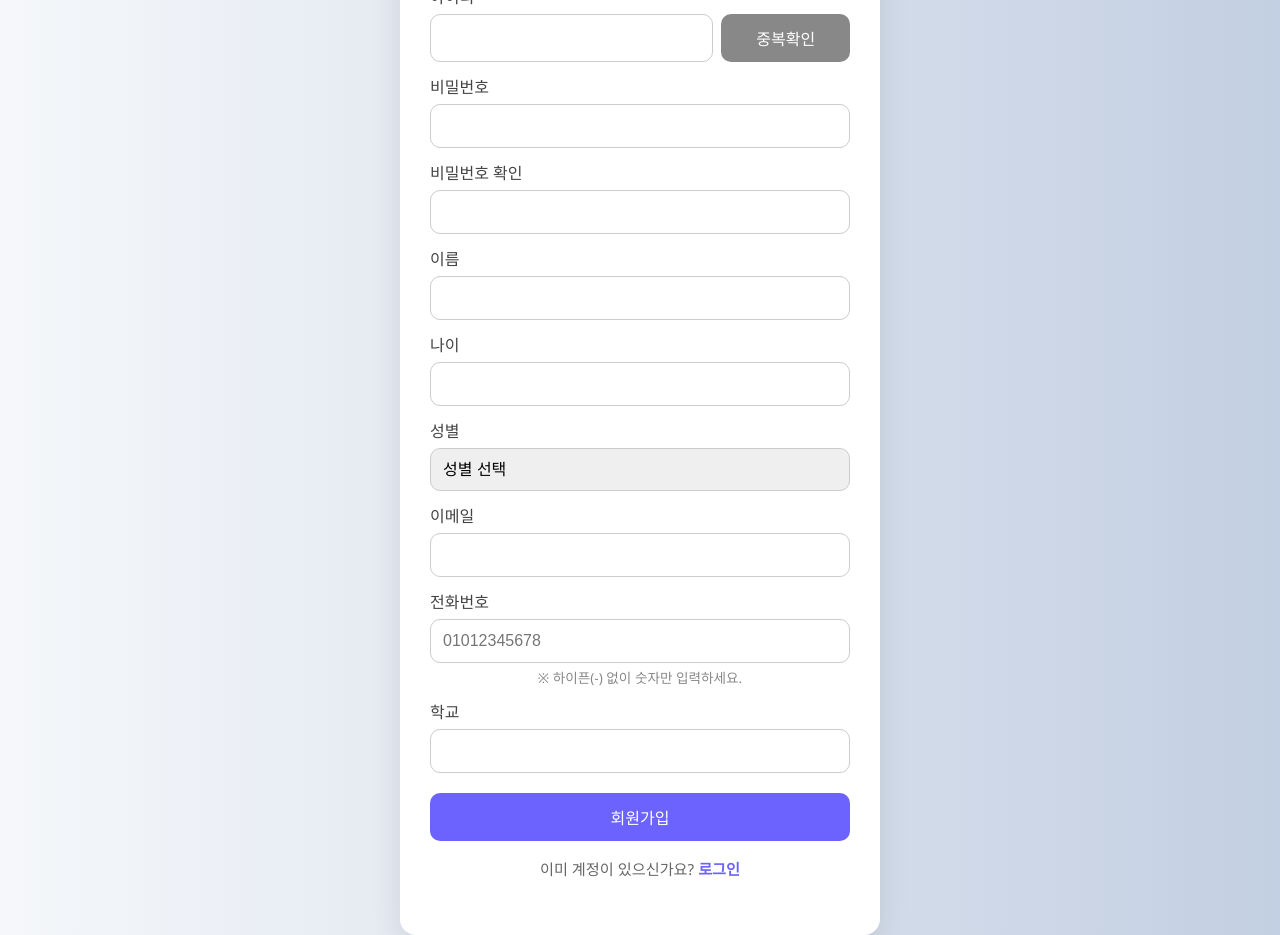
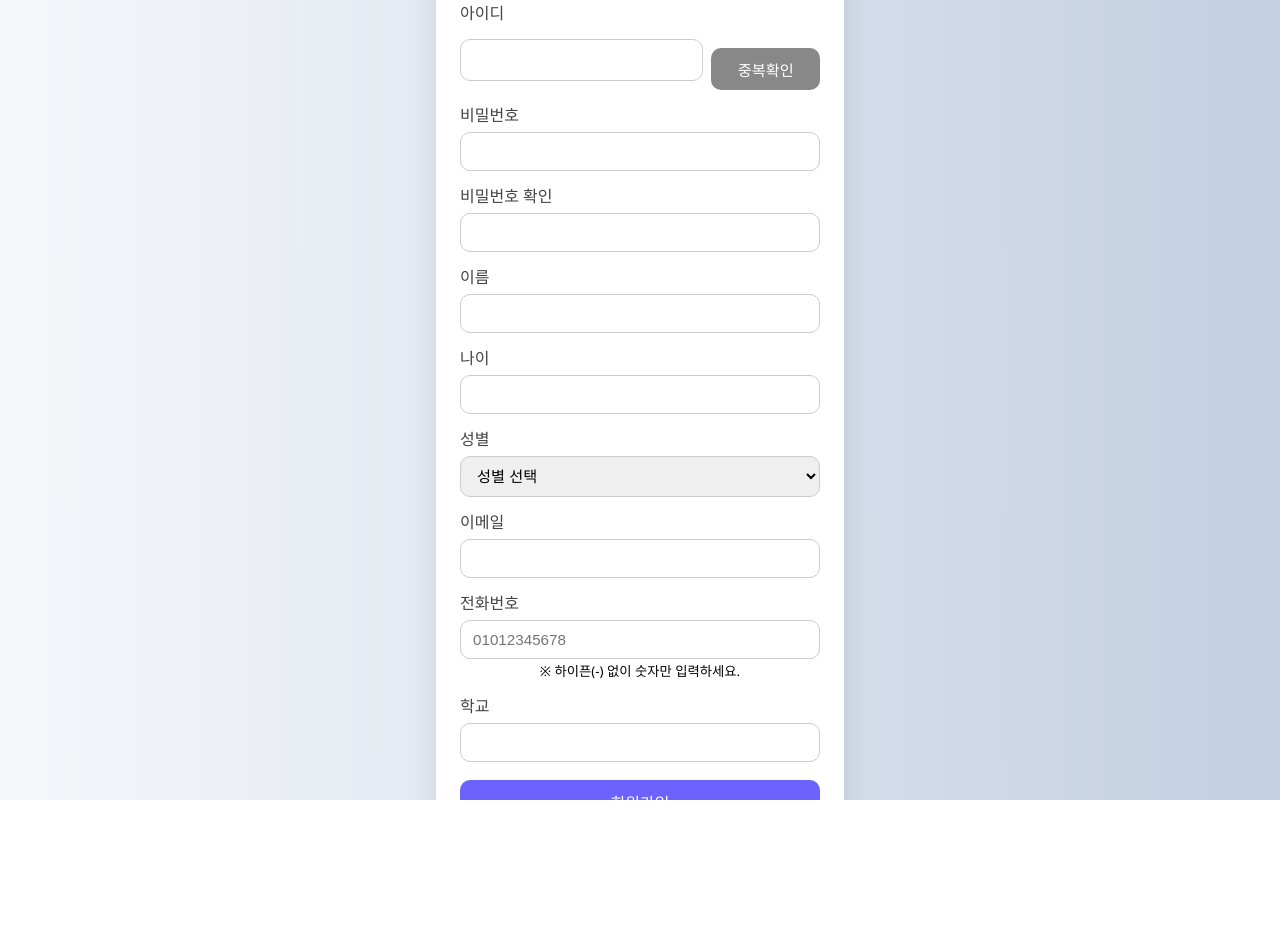
Before and after one commit to Brightyum/ChatTogether, a Flask app: page /signup in a window 1280 px wide. After the commit the page ends 800 px from the top, so only its background shows below. Run offline with Flask 3, Linux system fonts and the light colour scheme.

Commit message:
fix : 웹 페이지 전체 디자인 수정

```diff
--- a/server/static/css/signup.css
+++ b/server/static/css/signup.css
@@ -1,28 +1,43 @@
 /* 전체 화면 설정 */
-body {
+html, body {
+  height: 100%;
+  width: 100%;
+  margin: 0;
+  padding: 0;
+  overflow: hidden;
   background: linear-gradient(to right, #f5f7fa, #c3cfe2);
   font-family: 'Segoe UI', sans-serif;
   display: flex;
   align-items: center;
   justify-content: center;
-  height: 100vh;
-  margin: 0;
+}
+
+/* 중앙 정렬 + 위아래 여백 추가 */
+body::before,
+body::after {
+  content: "";
+  flex: 1;
+}
+
+body {
+  flex-direction: column;
 }
 
 /* 폼 박스 */
 .form-container {
   background-color: white;
-  padding: 40px 30px;
+  padding: 32px 24px;
   border-radius: 16px;
   box-shadow: 0 8px 30px rgba(0, 0, 0, 0.1);
   width: 100%;
-  max-width: 420px;
+  max-width: 360px;  /* 조금 줄인 크기 */
   text-align: center;
+  flex-shrink: 0;
 }
 
-/* 제목 */
 .form-container h2 {
-  margin-bottom: 24px;
+  margin-bottom: 20px;
+  font-size: 1.4rem;
   color: #333;
 }
 
@@ -36,44 +51,31 @@ body {
 }
 
 .form-container input[type="text"],
-.form-container input[type="password"] {
+.form-container input[type="password"],
+.form-container input[type="number"],
+.form-container input[type="email"],
+.form-container input[type="tel"],
+.form-container select {
   width: 100%;
-  padding: 12px;
+  padding: 10px 12px;
   border: 1px solid #ccc;
   border-radius: 10px;
   box-sizing: border-box;
-  font-size: 1rem;
+  font-size: 0.95rem;
   transition: border-color 0.2s;
 }
 
-.form-container input[type="tel"] {
-  width: 100%;
-  padding: 12px;
-  border: 1px solid #ccc;
-  border-radius: 10px;
-  box-sizing: border-box;
-  font-size: 1rem;
-  transition: border-color 0.2s;
-}
-
-.form-text {
-  display: block;
-  margin-top: 4px;
-  font-size: 0.85rem;
-  color: #888;
-}
-
-
-.form-container input:focus {
+.form-container input:focus,
+.form-container select:focus {
   border-color: #6c63ff;
   outline: none;
 }
 
 /* 버튼 */
 .form-container button {
-  margin-top: 20px;
+  margin-top: 18px;
   width: 100%;
-  padding: 12px;
+  padding: 10px;
   background-color: #6c63ff;
   border: none;
   color: white;
@@ -89,8 +91,8 @@ body {
 
 /* 하단 안내 */
 .form-footer {
-  margin-top: 16px;
-  font-size: 0.95rem;
+  margin-top: 12px;
+  font-size: 0.9rem;
   color: #666;
 }
 
@@ -106,7 +108,7 @@ body {
 
 .form-group {
   width: 100%;
-  margin-bottom: 16px;
+  margin-bottom: 14px;
 }
 
 .input-with-button {
@@ -119,17 +121,17 @@ body {
 .input-with-button input[type="text"] {
   flex: 2;
   padding: 0 12px;
-  height: 48px;
+  height: 42px;
   border: 1px solid #ccc;
   border-radius: 10px;
-  font-size: 1rem;
+  font-size: 0.95rem;
 }
 
 .input-with-button button {
   flex: 1;
   padding: 2px 0;
-  font-size: 1rem;
-  height: 48px;
+  font-size: 0.95rem;
+  height: 42px;
   background-color: #888;
   color: white;
   border: none;
@@ -137,7 +139,6 @@ body {
   cursor: pointer;
   white-space: nowrap;
   text-align: center;
-   margin-top: -0.5px;
 }
 
 .input-with-button button:hover {
@@ -150,25 +151,15 @@ body {
   background-color: #ffecec;
   color: #d8000c;
   border-radius: 8px;
-  margin-bottom: 16px;
-  font-size: 0.95rem;
+  margin-bottom: 14px;
+  font-size: 0.9rem;
   line-height: 1.5;
 }
 
-.form-container input[type="number"],
-.form-container input[type="email"],
-.form-container select {
-  width: 100%;
-  padding: 12px;
-  border: 1px solid #ccc;
-  border-radius: 10px;
-  box-sizing: border-box;
-  font-size: 1rem;
-  transition: border-color 0.2s;
-  appearance: none; /* 기본 화살표 스타일 제거 (선택사항) */
+/* 반응형 보완 */
+@media (max-height: 600px) {
+  .form-container {
+    max-height: 90vh;
+    overflow-y: auto;
+  }
 }
-
-.form-container select:focus {
-  border-color: #6c63ff;
-  outline: none;
-}
--- a/server/templates/add_prompt.html
+++ b/server/templates/add_prompt.html
@@ -32,6 +32,9 @@
 
     <button type="submit">프롬프트 추가</button>
   </form>
+  <div class="back-link">
+  <a href="/qa">&larr; 질의응답 페이지로 돌아가기</a>
+    </div>
     </div>
 </body>
 </html>
--- a/server/templates/create_team.html
+++ b/server/templates/create_team.html
@@ -35,6 +35,9 @@
 
       <button type="submit">팀 생성</button>
     </form>
+     <div class="back-link">
+  <a href="/qa">&larr; 질의응답 페이지로 돌아가기</a>
+    </div>
   </div>
 
 </body>
--- a/server/templates/edit_prompt.html
+++ b/server/templates/edit_prompt.html
@@ -21,6 +21,9 @@
 
       <button type="submit">수정하기</button>
     </form>
+    <div class="back-link">
+  <a href="/qa">&larr; 질의응답 페이지로 돌아가기</a>
+    </div>
   </div>
 </body>
 </html>
--- a/server/templates/index.html
+++ b/server/templates/index.html
@@ -68,11 +68,12 @@
 
   <!--메인 컨텐츠-->
   <main class="hero" id="hero-content">
+    <h1 class="highlighted-text">ETA (Every Team Answer)</h1>
     <h1>팀을 위한 <span>스마트 질의응답</span></h1>
     <p>질문하고, 공유하고, 함께 성장하세요.</p>
 
      <form class="input-box" action="/qa" method="get">
-    <input type="text" placeholder="질문을 입력하세요..." name="question"  />
+    <input type="text" placeholder="버튼을 눌러보세요!" name="question"  />
     <button type="submit">&rarr;</button>
   </form>
   </main>
--- a/server/templates/invite_member.html
+++ b/server/templates/invite_member.html
@@ -39,6 +39,9 @@
 
     <button type="submit">초대 보내기</button>
   </form>
+  <div class="back-link">
+  <a href="/qa">&larr; 질의응답 페이지로 돌아가기</a>
+    </div>
     </div>
 </body>
 </html>
--- a/server/templates/login.html
+++ b/server/templates/login.html
@@ -28,6 +28,9 @@
       <button type="submit">로그인</button>
     </form>
     <p class="form-footer">계정이 없으신가요? <a href="/signup">회원가입</a></p>
+    <p class="form-footer">
+      <a href="/">← 메인페이지로 돌아가기</a>
+    </p>
   </div>
 </body>
 </html>
```
Also changed, not shown: server/static/css/create_team.css (+16 -0 lines), server/static/css/main.css (+27 -0 lines), server/static/css/prompt.css (+16 -0 lines).
